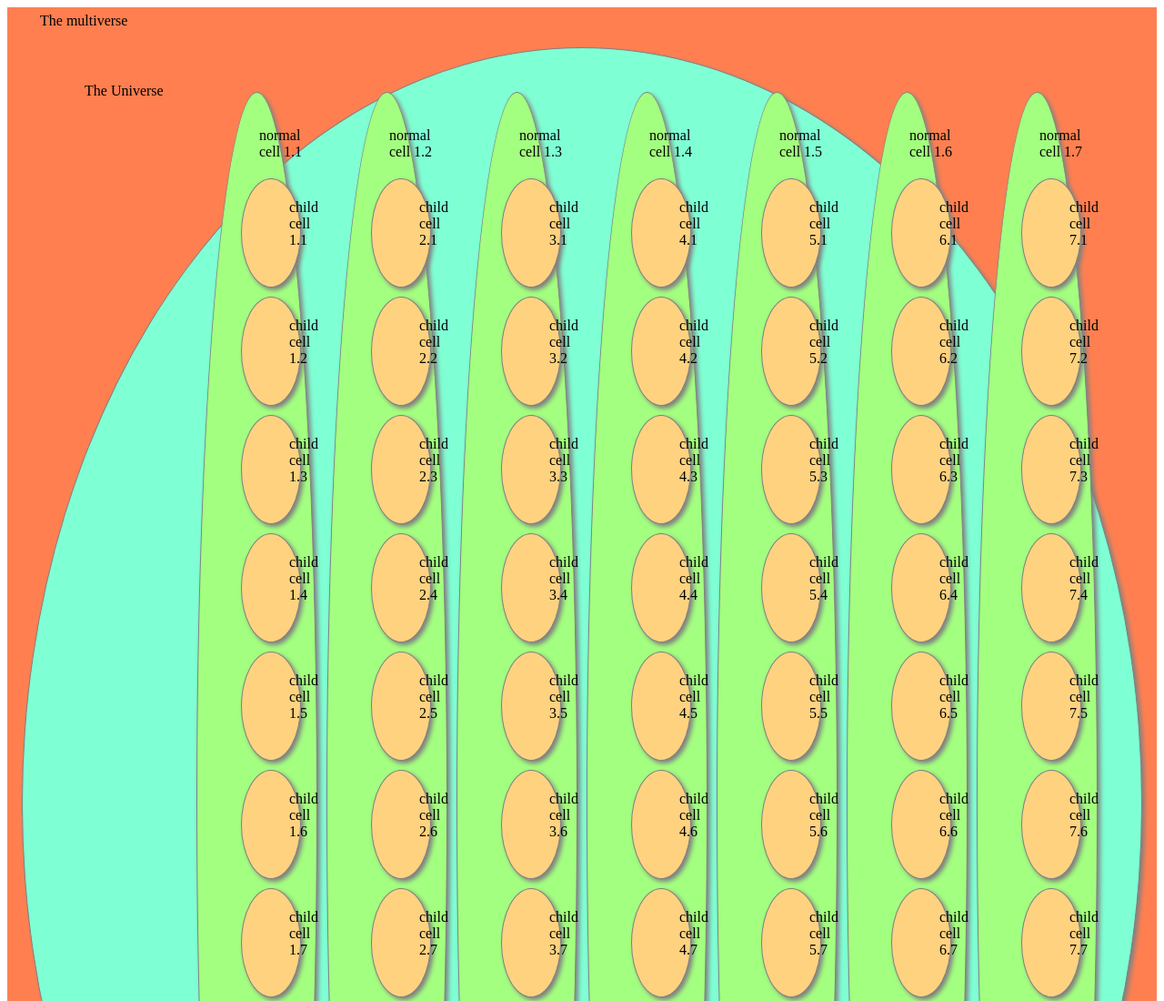
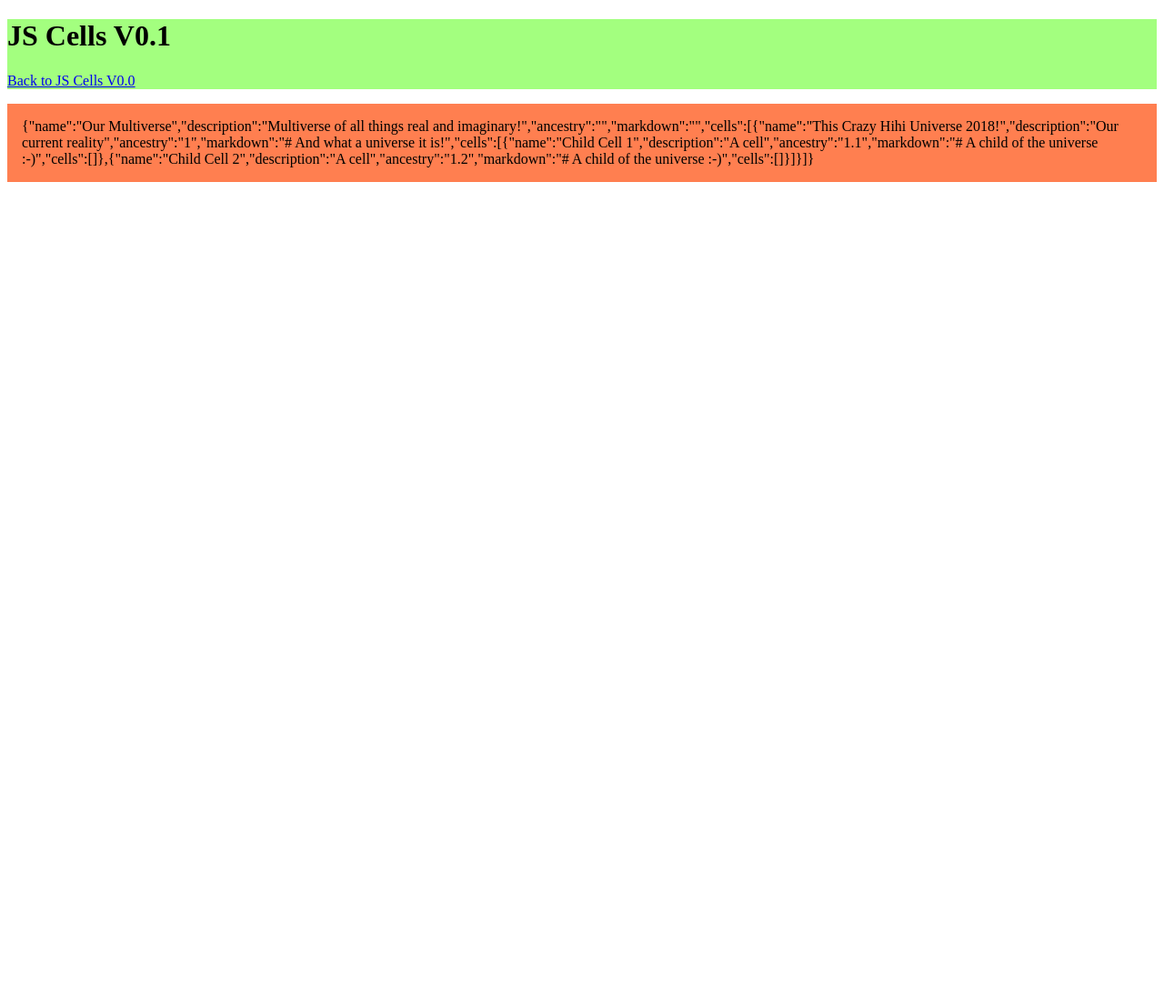
Before and after one commit to ptorrsmith/javascript-cells, a plain HTML site: page index.html in a window 1280 px wide. Shown: the top 1100 px of the page at 91% size. After the commit the page ends 800 px from the top, so only its background shows below. Drawn offline with Linux system fonts and the light colour scheme.

Commit message:
Initial code to create CellManager and build up multiverse, universe and 2 child cells

```diff
--- a/index.html
+++ b/index.html
@@ -10,11 +10,18 @@
 
     <!-- SCRIPTS -->
     <!-- <script src="//ajax.googleapis.com/ajax/libs/jquery/2.1.1/jquery.min.js"></script> -->
+    <!-- <script src="scripts/jscells.js"></script> -->
+    <script src="scripts/jscellsmanager.js"></script>
     <script src="scripts/jscells.js"></script>
-
 </head>
 
 <body>
+        <header class="header dev">
+                <h1>JS Cells V0.1</h1>
+                <p><a href="index_v0.html">Back to JS Cells V0.0</a></p>
+            </header>
+
+
 
     <!-- <div class="multiverse grid"></div> -->
 
--- a/scripts/jscells.js
+++ b/scripts/jscells.js
@@ -1,78 +1,44 @@
-// Wait for page to load
-//  Universe with 2 normal cells, each with 2 child cell+2s
-//  Note: all cells when created have 2 child cells
-//      child cells only have grand-children added when they become visible
-//
-// Then start the multiverse
-//  Add event handlers to universe (click to add new cell+2)
-//  Add event handlers to all child cells (click to focus)
+/*
+This is the model for a Multiverse of Cells.
+It is used to construct a multiverse object with cell objects which have properties and methods to manage themselves
 
-document.addEventListener('DOMContentLoaded', startCells);
+*/
 
-// Define your `multiverse` object here!
-var multiverse = {
-    universes: [
-    ]
-}
+// set global (public) instance variable
+let multiverse; /// so this is in our global scope
+// note: multiverse is just a cell, with a name, description, ancestry (of 0), and optional markdown
 
-
-function startCells() {
-    loadMultiverse(1);
-    loadUniverses(7);
-    loadCells(11);
+// [ts] This constructor function may be converted to a class declaration.
+// function JSCell(name: any, description: any, ancestry: any, markdown: any): void
+// ?? Constructor functions vs class declarations?
+// ?? cells is an array, or should we make it a cells collection object, with a name and a cells array?
+function JSCell(name, description, ancestry, markdown) {
+    this.name = name;
+    this.description = description;
+    this.ancestry = ancestry;
+    this.markdown = markdown;
+    this.cells = [];
+    // future: method to update ancestry of all children
+    // future: this.cellsCollection = new JSCellsCollection
 }
 
 
 
-function loadMultiverse(count) {
-    // clear out existing html
-    let multiverse = document.getElementsByClassName('multiverse')[0];
-    multiverse.innerHTML = "<span>The multiverse</span>";
-    // create a single universe and put into the multiverse
-    let universe = document.createElement('div');
-    universe.className = "universe cell grid";
-    universe.id = "cell-0";
-    let uvTitle = document.createElement('span');
-    uvTitle.innerHTML = "The Universe";
-    universe.appendChild(uvTitle);
-    // $('body').append(universe);
-    multiverse.appendChild(universe);
-
-}
-
-function loadUniverses(count) {
-    // loop through all universes and add count child cells
-    // only 1 universe for inital app
-    let universes = document.getElementsByClassName('universe');
-    for (i = 0; i < universes.length; i++) {
-        // do count times
-        for (j = 0; j < count; j++) {
-            let cell = document.createElement('div');
-            cell.className = "normal cell grid";
-            cell.id = "cell-" + (i+1) + "." + (j+1);
-
-            let cellTitle = document.createElement('span');
-            cellTitle.innerHTML = "normal cell " + (i+1) + "." + (j+1);
-            cell.appendChild(cellTitle);
-            universes[i].appendChild(cell);
-        }
-    }
-}
 
 
-function loadCells(count) {
-    let normalCells = document.getElementsByClassName('normal');
-    for (i = 0; i < normalCells.length; i++) {
-        // do count times
-        for (j = 0; j < count; j++) {
-            let childCell = document.createElement('div');
-            childCell.className = "child cell grid";
-            childCell.id = "cell-" + (i+1) + "." + (j+1);
 
-            let childCellTitle = document.createElement('span');
-            childCellTitle.innerHTML = "child cell " + (i+1) + "." + (j+1);
-            childCell.appendChild(childCellTitle);
-            normalCells[i].appendChild(childCell);
-        }
-    }
-}
+
+
+
+
+// function Multiverse(name = "This Crazy Hihi Universe 2018!", cells = 2) { // can in future take a cells collection to load from other instance, export, save etc (JSON).  All cells should have this ability (for moving branches)
+//     this.name = name;
+//     this.cells = []; // will need to populate this with cells x child cells (e.g. 2 child cells)
+//     // this.cellsCollection = {
+//     //     name: "Multiverse Cells",
+//     //     cells: [new JSCell("This Crazy Hihi Universe 2018!", "Our current reality ;-)", "")]
+//     for (i = 0; i < cells; i++) {
+//         let cell = new JSCell('Child Cell ${i}', 'A cell with no children','1.1.2.1.7.4.8.1', '# Cell #${i}');
+//         this.cells.push(cell);
+//     }
+// }
--- /dev/null
+++ b/scripts/jscellsmanager.js
@@ -0,0 +1,98 @@
+/*
+
+See Multiverse class (function) constructor in jscells.js
+    Note: a global let multiverse; in jscells.js declares the object, but does not create it.  This so globally accessible (good practice or avoid bugs?)
+CellManager will create an instance cell objects and cells collections to place into other cells' cells collections
+
+CellManager creates a global (class?) object called CellManager
+Handles all "click" events from browser (and other events)
+
+It creates (but does not declare) our multiverse object (new Multiverse(2, "Our Crazy Universe!"))
+
+Responsibilities:
+
+Controls interaction between browser/user and the multiverse object that the web page (DOM) is built up from.
+
+Calls methods on the multiverse object to change its state:
+* set name (optional on constructor)
+* add one cell to its cells collection (name, how many children? = 2)  (future, add cells collection/tree)
+* remove a cell (cell) - will remove all descendants
+
+Also calls methods on individual cell objects to change their state:
+* set name
+* can add them to another cell's collection
+
+
+*/
+
+/*
+Wait for page to load
+Make a multiverse object, with a single cell instance (Universe) with 2 normal cells, each with 2 child cell+2s
+ Note: all cells when created have 2 child cells
+     child cells only have grand-children added when they become visible
+
+Then start the multiverse
+ Add event handlers to universe (click to add new cell+2)
+ Add event handlers to all child cells (click to focus)
+*/
+
+// document.addEventListener('DOMContentLoaded', CellManager.setCellsStart("Our Multi-verse", 1, 2));
+document.addEventListener('DOMContentLoaded', startCells);
+
+let CellManager; // so in global scope
+
+function startCells() {
+    console.log(`Starting!!`);
+
+    // for the onclick="CellManager.setCellsStart(2, "Our Universe")"
+    CellManager = {
+        setCellsStart: function (name = 'Our Multiverse', description = 'Multiverse of all things real and imaginary!', ancestry_root = '', markdown = '', universeCellQty = 1, initialChildCellQty = 2) { // will default to only 1 "universe" child cell within the multiverse's cells collection.
+            this.resetCells(); // clear out any HTML in our multiverse node
+            this.setPreState(name, description, ancestry_root, markdown, universeCellQty, initialChildCellQty);
+        },
+        resetCells: function () {
+            let getMultiverse = document.querySelector(`div.multiverse`);  // returns a node, an array-like object
+            getMultiverse.innerHTML = `<h1>hello World</h1>`;
+        },
+        setPreState: function (name, description, ancestryRoot, markdown, universeCellQty, initialChildCellQty) {
+            // create our multiverse
+            multiverse = new JSCell(name, description, ancestryRoot, markdown);
+            let universalAncestryPrefix;
+            if (ancestryRoot.length == 0) { // ?? single line if value setting
+                universalAncestryPrefix = ``;
+            } else {
+                universalAncestryPrefix = `${ancestryRoot}.`;
+            }
+            // create childCellQty number of cells (universe) with grandChildCellQty initial child cells
+            for (let i = 0; i < universeCellQty; i++) {
+                let universe = new JSCell(`This Crazy Hihi Universe 2018!`, `Our current reality`, `${ancestryRoot}${i+1}`, `# And what a universe it is!`);
+                for (let j = 0; j < initialChildCellQty; j++) {
+                    let cell = new JSCell(`Child Cell ${j+1}`, `A cell`, `${universe.ancestry}.${j+1}`, `# A child of the universe :-)`);
+                    universe.cells.push(cell);
+                }
+                multiverse.cells.push(universe);
+            }
+        },
+        addChildCells: function () {
+            // todo
+        },
+        drawBoard: function() {
+            let getMultiverse = document.querySelector('div.multiverse');  // returns a node, an array-like object
+            // getMultiverse.innerHTML = `${multiverse.name} (${multiverse.description}) : ${multiverse.cells.length}`;
+            getMultiverse.innerHTML = `${JSON.stringify(multiverse)}`;
+        }
+    }
+
+    CellManager.setCellsStart();
+    CellManager.drawBoard();
+    console.log(`Ending!!`);
+
+}
+
+
+
+
+
+//name: function () {
+//    multiverse = new Multiverse(name, 3);  // note that multiverse is declared in global scope outside the CellManager constructor, so it is accessible elsewhere
+//},
--- a/styles/main.css
+++ b/styles/main.css
@@ -10,6 +10,15 @@
     border: 2px solid red;
     padding: 10px;
 } */
+
+
+.dev {
+    background-color: #a3ff7f;
+}
+
+.prod {
+    /* background-color: darkseagreen; */
+}
 
 
 
```
Also changed, not shown: scripts/jscells_v0.js (added, +80 -0 lines).
